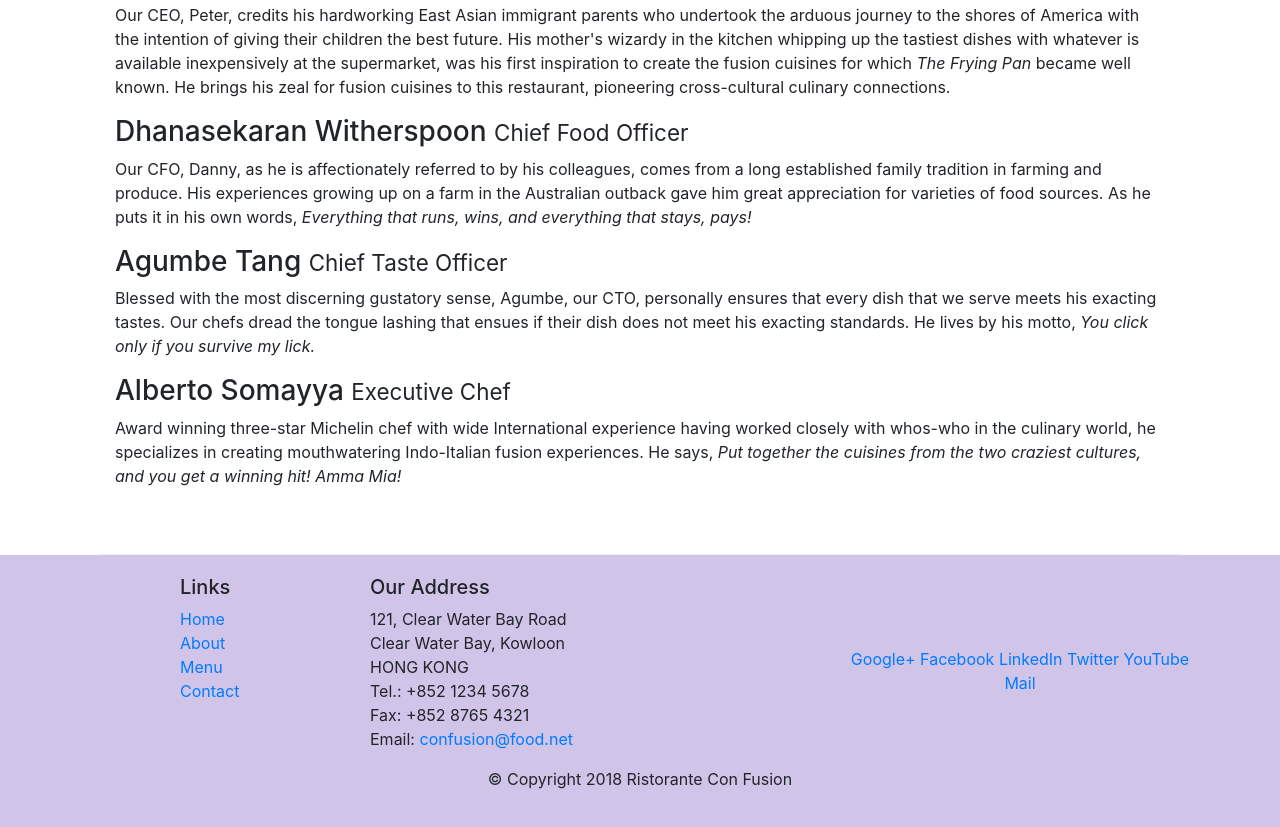
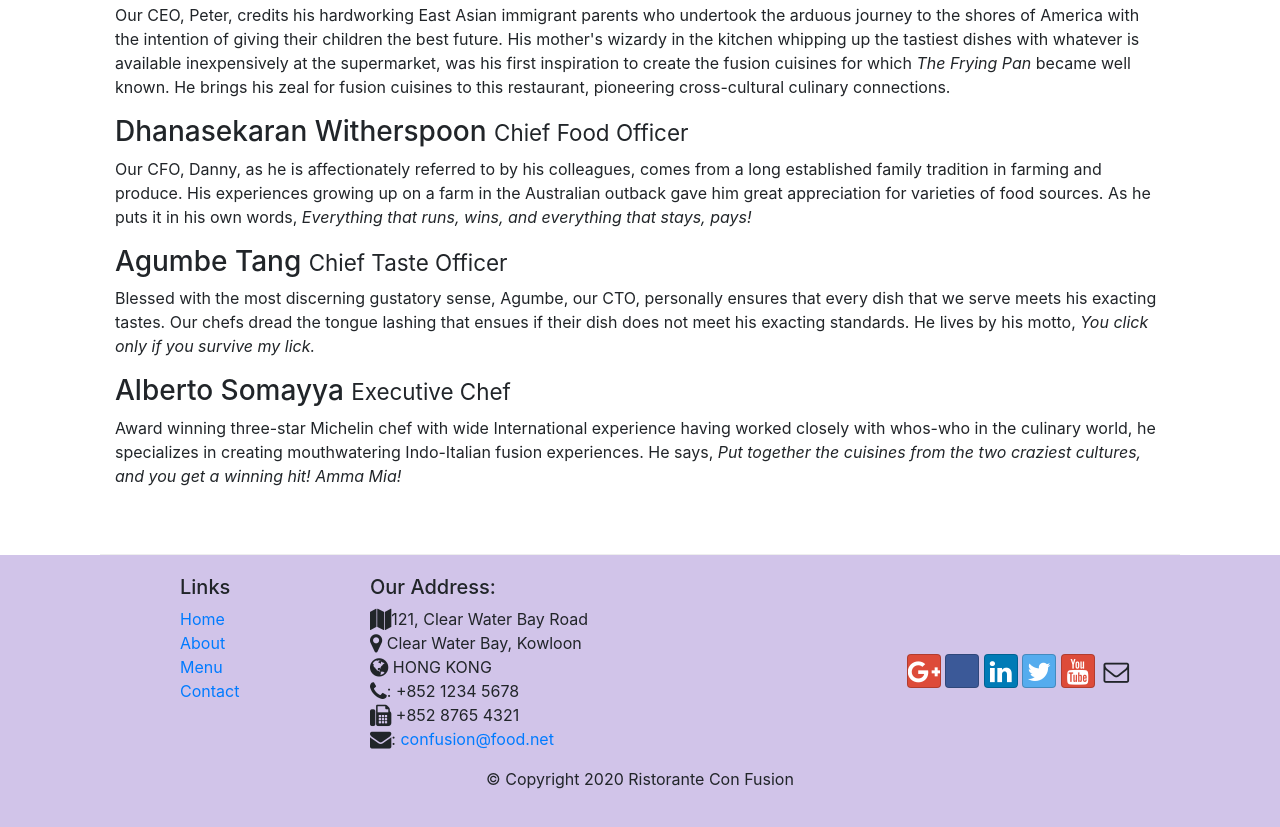
Before and after one commit to NikcQ/conFusion, a website: page aboutus.html in a window 1280 px wide. Shown: the part 1233-2060 px from the top of the page. Drawn offline with nearby package versions, Linux system fonts and the light colour scheme.

Commit message:
Icon fonts

```diff
--- a/aboutus.html
+++ b/aboutus.html
@@ -6,6 +6,8 @@
     <meta name="viewport" content="width=device-width, initial-scale=1, shrink-to-fit=no">
     <meta http-equiv="x-ua-compatible" content="ie=edge">
     <link rel="stylesheet" href="node_modules/bootstrap/dist/css/bootstrap.min.css">
+    <link rel="stylesheet" href="node_modules/font-awesome/css/font-awesome.min.css">
+    <link rel="stylesheet" href="node_modules/bootstrap-social/bootstrap-social.css">
     <!-- Custom CSS -->
     <link rel="stylesheet" href="css/styles.css">
     <title>Ristorante Con Fusion: About Us</title>
@@ -22,10 +24,10 @@
         <a class="navbar-brand mr-auto" href="#">Ristorante Con Fusion</a>
         <div class="collapse navbar-collapse" id="Navbar">
         <ul class="navbar-nav mr-auto">
-            <li class="nav-item"><a class="nav-link" href="index.html">Home</a></li>
-            <li class="nav-item"><a class="nav-link active" href="#">About Us</a></li>
-            <li class="nav-item"><a class="nav-link" href="#">Menu</Menu></a></li>
-            <li class="nav-item"><a class="nav-link" href="#">Contact</a></li>
+          <li class="nav-item"><a class="nav-link" href="index.html"><span class="fa fa-home fa-lg"></span> Home</a></li>
+          <li class="nav-item"><a class="nav-link active" href="aboutus.html"><span class="fa fa-info fa-lg"></span> About Us</a></li>
+          <li class="nav-item"><a class="nav-link" href="#"><span class="fa fa-list fa-lg"></span> Menu</Menu></a></li>
+          <li class="nav-item"><a class="nav-link" href="#"><span class="fa fa-address-card fa-lg"></span> Contact</a></li>
         </ul>
     </div>
     </div>
@@ -111,30 +113,30 @@
                     </ul>
                 </div>
                 <div class="col-7 col-sm-5">
-                    <h5>Our Address</h5>
-                    <address>
-		              121, Clear Water Bay Road<br>
-		              Clear Water Bay, Kowloon<br>
-		              HONG KONG<br>
-		              Tel.: +852 1234 5678<br>
-		              Fax: +852 8765 4321<br>
-		              Email: <a href="mailto:confusion@food.net">confusion@food.net</a>
+                    <h5>Our Address:</h5>
+                <address>
+                  <i class="fa fa-map fa-lg"></i>121, Clear Water Bay Road<br>
+		              <i class="fa fa-map-marker fa-lg"></i> Clear Water Bay, Kowloon<br>
+		              <i class="fa fa-globe fa-lg"></i> HONG KONG<br>
+		              <i class="fa fa-phone fa-lg"></i>: +852 1234 5678<br>
+		              <i class="fa fa-fax fa-lg"></i> +852 8765 4321<br>
+		              <i class="fa fa-envelope fa-lg"></i>: <a href="mailto:confusion@food.net">confusion@food.net</a>
 		           </address>
                 </div>
                 <div class="col-12 col-sm-4 align-self-center">
                     <div class="text-center">
-                        <a href="http://google.com/+">Google+</a>
-                        <a href="http://www.facebook.com/profile.php?id=">Facebook</a>
-                        <a href="http://www.linkedin.com/in/">LinkedIn</a>
-                        <a href="http://twitter.com/">Twitter</a>
-                        <a href="http://youtube.com/">YouTube</a>
-                        <a href="mailto:">Mail</a>
+                      <a class="btn btn-social-icon btn-google" href="http://google.com/+"><i class="fa fa-google-plus fa-lg"></i></a>
+                      <a class="btn btn-social-icon btn-facebook href="http://www.facebook.com/profile.php?id="><i class="fa fa-facebook fa-lg"></i></a>
+                      <a class="btn btn-social-icon btn-linkedin href="http://www.linkedin.com/in/"><i class="fa fa-linkedin fa-lg"></i></a>
+                      <a class="btn btn-social-icon btn-twitter href="http://twitter.com/"><i class="fa fa-twitter fa-lg"></i></a>
+                      <a class="btn btn-social-icon btn-google href="http://youtube.com/"><i class="fa fa-youtube fa-lg"></i></a>
+                      <a class="btn btn-social-icon href="mailto:"><i class="fa fa-envelope-o fa-lg"></i></a>
                     </div>
                 </div>
            </div>
            <div class="row justify-content-center">
                 <div class="col-auto">
-                    <p>© Copyright 2018 Ristorante Con Fusion</p>
+                    <p>© Copyright 2020 Ristorante Con Fusion</p>
                 </div>
            </div>
         </div>
--- a/package.json
+++ b/package.json
@@ -15,6 +15,8 @@
   },
   "dependencies": {
     "bootstrap": "^4.5.2",
+    "bootstrap-social": "^5.1.1",
+    "font-awesome": "^4.7.0",
     "jquery": "^3.5.1",
     "popper.js": "^1.12.9"
   }
```
Also changed, not shown: index.html (+19 -16 lines), 1 other file.
